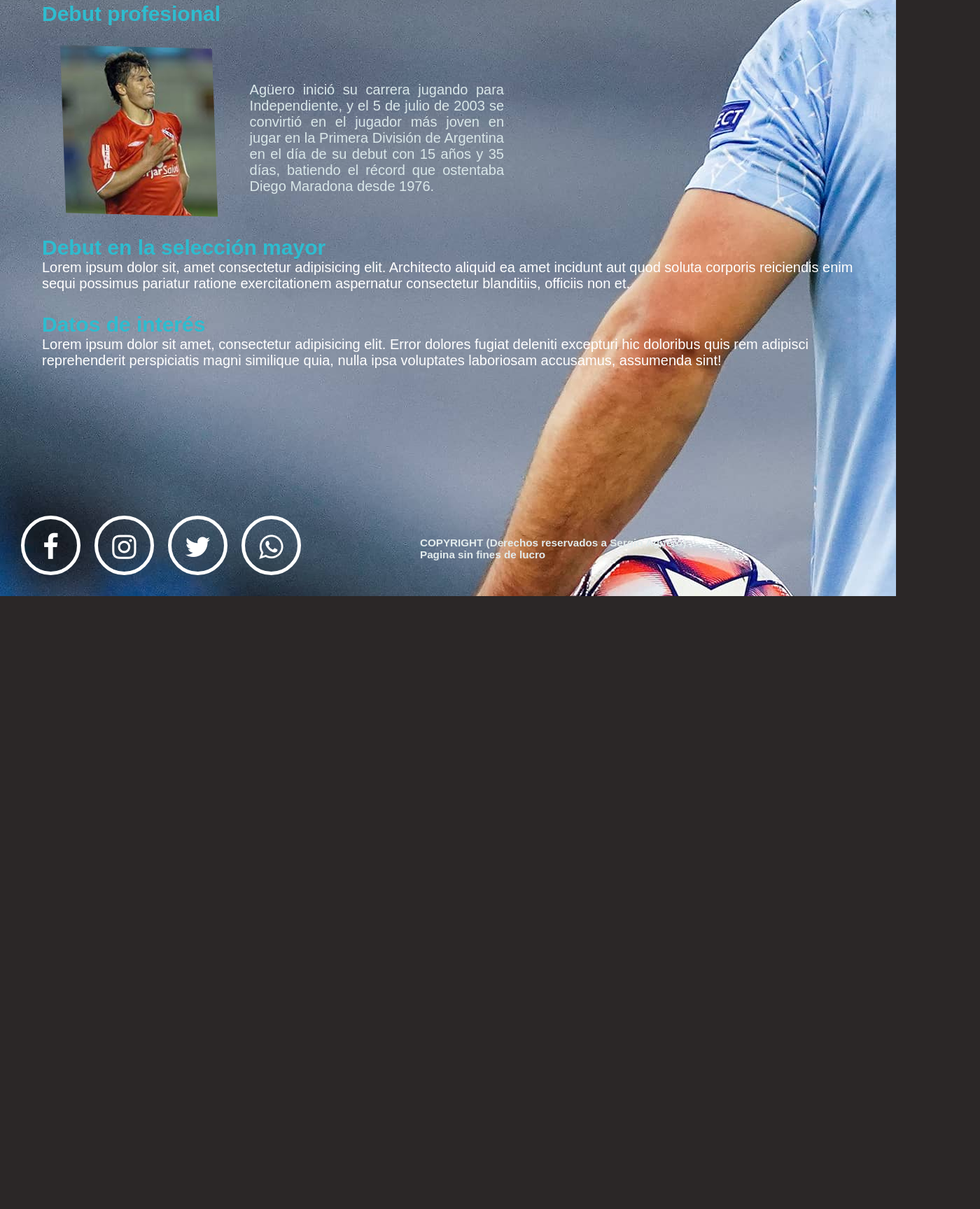
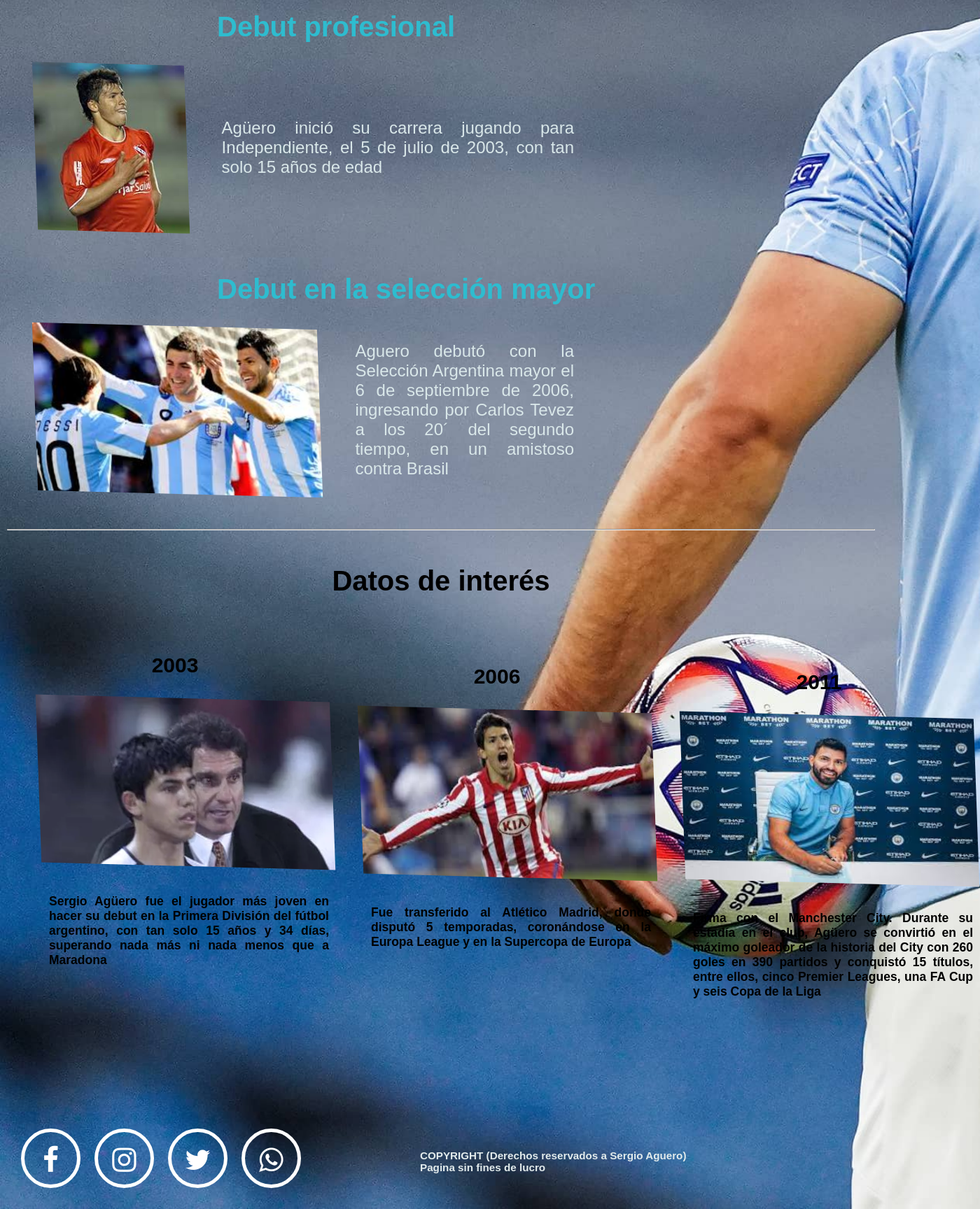
Before and after one commit to SantiagoRoman2/HTML-y-CSS-Aguero, a plain HTML site: page paginas/carrera+profesional.html in a window 1280 px wide. Shown: the part 570-2298 px from the top of the page at 70% size, 1400 px wide, since content can reach past the window. Before the commit the page ends 1422 px from the top, so only its background shows below. Drawn offline with Linux system fonts and the light colour scheme.

Commit message:
Mejoras de diseño y Index full responsive

```diff
--- a/CSS/estilos.css
+++ b/CSS/estilos.css
@@ -43,7 +43,8 @@ body{
 .textoCP{
     color: white;
     font-size: 2rem;
-    margin: 3rem;
+    margin: 3rem 3rem 3rem 0rem;
+    margin-top: 6rem;
 }
 
 .mainCP{
@@ -56,13 +57,28 @@ body{
 }
 
 .subtitulosCP{
-    font-size: 3rem;
-    margin-top: 3rem;
+    font-size: 4rem;
+    padding-top: 10rem;
     color: rgb(46, 188, 207);
+    margin-left: 29rem;
 }
 
 .parrafoCP{
     margin-right: 40rem;
+}
+
+.DatosInteresCP{
+    display: flex;
+    flex-direction: column;
+}
+
+.padreInteresCP{
+    height: auto;
+}
+
+.parrafoInteres{
+    margin-top: 4rem;
+    width: 40rem;
 }
 
 /* Para menu */
@@ -209,18 +225,22 @@ nav a:hover{
 
 .displayFlex{
     display: flex;
+    align-items: center;
+    justify-content: center;
 }
 
 .textoParrafo{
-    font-size: 2rem;
+    font-size: 2.2rem;
     text-align: justify;
     display: inline-block;
-    margin: 8rem 35rem 0rem 5rem;
+    margin: 3rem 35rem 0rem 5rem;
     color: rgb(217, 231, 233);
 }
 
 .parrafoCP{
     margin-right: 50rem;
+    font-size: 2.4rem;
+    color: rgb(217, 231, 233);
 }
 
 .tituloPrincipal{
@@ -252,11 +272,17 @@ nav a:hover{
 }
 
 .colorFondo{
-    background-color:rgb(133, 174, 161)
+    background-color:rgb(133, 174, 161);
 }
+
 
 .imagenFondo {
     background-image: url("../Multimedia/ImagenAguero3.jpg");
+}
+
+.imagenFondoCP {
+    background-image: url("../Multimedia/ImagenAguero3.jpg");
+    background-size: cover;
 }
 
 .Kun {
@@ -401,6 +427,11 @@ footer{
 /* ADAPTACION A TABLET */
 @media (max-width:768px) {
     /*INDEX*/
+    .redes{
+        scale: 0.8;
+        margin-bottom: 1rem;
+        margin-left: 0;
+    }
     .fotoAguero{
         margin-top: 8rem;
         width: 30rem;
@@ -408,13 +439,10 @@ footer{
     }
     .textoParrafo2{
         font-size: 150%;
-        margin-top: 15rem;
+        margin-top: 17rem;
         margin-right: 3rem;
     }
-    .textoParrafo{
-        font-size: 150%;
-        margin-right: 3rem;
-    }
+
     .fotoAguero2{
         width: 30rem;
         height: 17rem;
@@ -433,9 +461,6 @@ footer{
         font-size: 6rem;
     }
     /*CARRERA PROFESIONAL*/
-    .textoCP{
-
-    }
     .mainCP{
         display: flex;
         flex-wrap: wrap;
@@ -448,13 +473,29 @@ footer{
     }
     .textoParrafo{
         padding-right: 0rem;
-        margin-right: 0rem;
+        margin-right: 3rem;
         margin-top: 9.5rem;
         font-size: 1.5rem;
     }
+
 }
 
 @media (max-width:500px) {
+    .footer{
+        display: block;
+        margin:0;
+    }
+    .redes{
+        scale: 0.55;
+        margin: 8rem 2rem 0rem 0rem;
+        width: 425px;
+        height: 80px;
+    }
+
+    .spanFooter{
+        font-size: 110%;
+        margin: 0rem 1rem 2rem 5.5rem;
+    }
     .gridContainer{
         grid-template-columns: 1fr;
     }
@@ -503,3 +544,98 @@ footer{
         height:45px ;
     }
 }
+
+/* Para carrera profesional */
+body{
+    background-color: rgb(43, 39, 39);
+}
+
+.textoCP{
+    color: white;
+    font-size: 2rem;
+    margin: 3rem 3rem 3rem 1rem;
+    margin-top: 6rem;
+}
+
+.mainCP{
+    margin-top: 13rem;
+}
+
+.tituloCP{
+    font-size: 7rem;
+    margin-left: 30rem;
+}
+
+.subtitulosCP{
+    font-size: 4rem;
+    padding-top: 10rem;
+    color: rgb(46, 188, 207);
+    margin-left: 29rem;
+}
+
+.parrafoCP{
+    margin-right: 40rem;
+
+}
+
+.DatosInteresCP{
+    display: flex;
+    flex-direction: column;
+    margin-top: 5rem;
+    width: 460px;
+    text-align: center;
+}
+
+.padreInteresCP{
+    height: 550px;
+    width: auto;
+    margin-top: 0rem;
+    flex-wrap: nowrap;
+    display: flex;
+}
+
+.parrafoInteres{
+    margin-top: 4rem;
+    margin-left: 44rem;
+    width: 40rem;
+    color: black;
+    font-weight: 800;
+    font-size: 1.75rem;
+}
+
+.anios{
+    font-weight: 900;
+    color: black;
+    font-size: 3rem;
+}
+
+.DatosI{
+    margin-top: 5rem;
+    text-align: center;
+    margin-left: 0;
+}
+
+.mldi{
+    margin-left: 0;
+    color: black;
+    font-weight: 900;
+    font-size: 4rem;
+}
+
+.margenLinea{
+    margin-top: 5rem;
+}
+
+.alineamientoCP{
+    margin-top: 13rem;
+}
+.alineamientoCP2{
+    margin-top: 6rem;
+}
+
+.hoverCP:hover{
+    scale: 1.1;
+    transition: all 0.5s;
+    font-size: 4rem;
+    font-weight: 900;
+}
--- a/paginas/carrera+profesional.html
+++ b/paginas/carrera+profesional.html
@@ -14,7 +14,7 @@
     <title>Sergio Aguero page</title>
 </head>
 
-<body class="imagenFondo gridContainer">
+<body class="imagenFondoCP gridContainer">
         <header class="header">
             <!--Logo y navegacion-->
             <div class="logo">
@@ -53,39 +53,68 @@
             </article>
 
             <section class="textoCP">
-            <h3><span class="subtitulosCP">Debut profesional</span></h3>
+                <h3><span class="subtitulosCP"><strong>Debut profesional</strong></span></h3>
 
                 <article class="displayFlex">
 
                     <img class="fotoAguero" src="../Multimedia/AgueroIndependiente.jpg" alt="Foto Aguero" title="Kun Aguero">
 
                     <p class="textoParrafo parrafoCP">
-                    Agüero inició su carrera jugando para Independiente, y el 5 de julio de 2003 se convirtió en el
-                    jugador más joven en jugar en la Primera División de Argentina en el día de su debut con 15 años
-                    y 35 días, batiendo el récord que ostentaba Diego Maradona desde 1976.
+                        Agüero inició su carrera jugando para Independiente, el 5 de julio de 2003, con tan solo 15 años de edad
                     </p>
                 </article>
 
             </section>
 
             <section class="textoCP">
-            <h3><span class="subtitulosCP">Debut en la selección mayor</span></h3>
-            <!--Imagen-->
-            Lorem ipsum dolor sit, amet consectetur adipisicing elit. Architecto aliquid ea amet incidunt aut
-            quod soluta corporis reiciendis enim sequi possimus pariatur ratione exercitationem aspernatur
-            consectetur blanditiis, officiis non et.
+                <h3><span class="subtitulosCP"><strong>Debut en la selección mayor</strong></span></h3>
+
+                <article class="displayFlex">
+
+                    <img class="fotoAguero" src="../Multimedia/AgueroSeleccion.jpg" alt="Foto Aguero" title="Kun Aguero">
+
+                    <p class="textoParrafo parrafoCP">
+                        Aguero debutó con la Selección Argentina mayor el 6 de septiembre de 2006, ingresando por Carlos Tevez a los 20´ del segundo tiempo, en un amistoso contra Brasil
+                    </p>
+                </article>
             </section>
 
-        <section class="textoCP">
-            <article>
-                <h4><span class="subtitulosCP">Datos de interés</span></h4>
-                <!--Imagen-->
+            <article class="margenLinea">
+                <hr>
             </article>
-                <p>
-                    Lorem ipsum dolor sit amet, consectetur adipisicing elit. Error dolores fugiat deleniti
-                excepturi hic doloribus quis rem adipisci reprehenderit perspiciatis magni similique quia,
-                nulla ipsa voluptates laboriosam accusamus, assumenda sint!
+
+            <article class="DatosI">
+                <h4><span class="subtitulosCP mldi"><strong>Datos de interés</strong></span></h4>
+            </article>
+
+            <section class="textoCP padreInteresCP">
+
+                    <article class="displayFlex DatosInteresCP alineamientoCP2 hoverCP">
+                        <p><h2><span class="anios">2003</span></h2></p>
+                        <img class="fotoAguero" src="../Multimedia/AgueroDebutIndependiente.webp" alt="Foto Aguero" title="Kun Aguero">
+
+                        <p class="textoParrafo parrafoCP parrafoInteres">
+                            Sergio Agüero fue el jugador más joven en hacer su debut en la Primera División del fútbol argentino, con tan solo 15 años y 34 días, superando nada más ni nada menos que a Maradona
                         </p>
+                    </article>
+
+                    <article class="displayFlex DatosInteresCP hoverCP">
+                        <p><h2><span class="anios">2006</span></h2></p>
+                        <img class="fotoAguero" src="../Multimedia/AgueroAtMadrid.jpg" alt="Foto Aguero" title="Kun Aguero">
+
+                        <p class="textoParrafo parrafoCP parrafoInteres">
+                            Fue transferido al Atlético Madrid, donde disputó 5 temporadas, coronándose en la Europa League y en la Supercopa de Europa
+                        </p>
+                    </article>
+
+                    <article class="displayFlex DatosInteresCP alineamientoCP hoverCP">
+                        <p><h2><span class="anios">2011</span></h2></p>
+                        <img class="fotoAguero" src="../Multimedia/AgueroCity.jpg" alt="Foto Aguero" title="Kun Aguero">
+
+                        <p class="textoParrafo parrafoCP parrafoInteres">
+                            Firma con el Manchester City. Durante su estadía en el club, Agüero se convirtió en el máximo goleador de la historia del City con 260 goles en 390 partidos y conquistó 15 títulos, entre ellos, cinco Premier Leagues, una FA Cup y seis Copa de la Liga
+                        </p>
+                    </article>
             </section>
         </main>
 
@@ -106,6 +135,5 @@
             </article>
 
         </footer>
-
 </body>
 </html>
```
Also changed, not shown: index.html (+1 -5 lines), Multimedia/AgueroAtMadrid.jpg (added), Multimedia/AgueroCity.jpg (added), Multimedia/AgueroDebutIndependiente.webp (added), Multimedia/AgueroSeleccion.jpg (added). Lines whose indentation alone changed are shown as unchanged.
